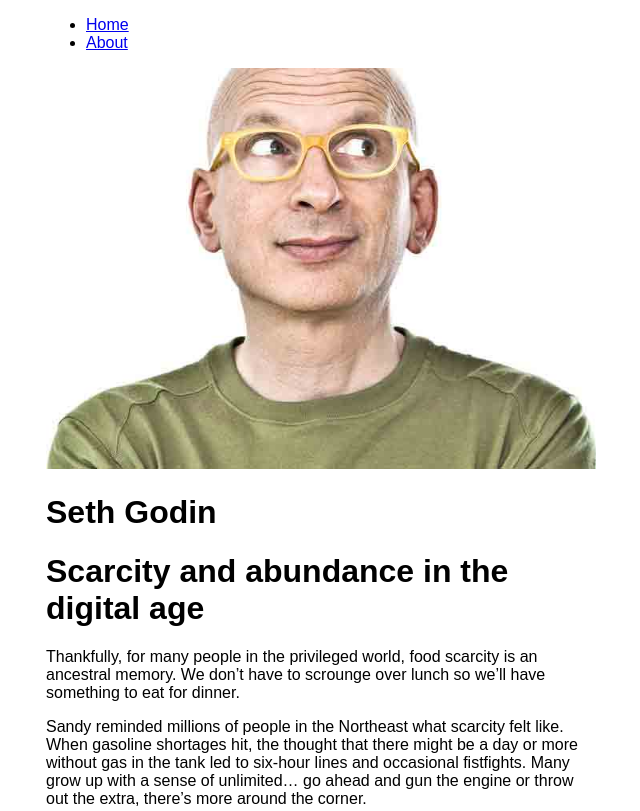
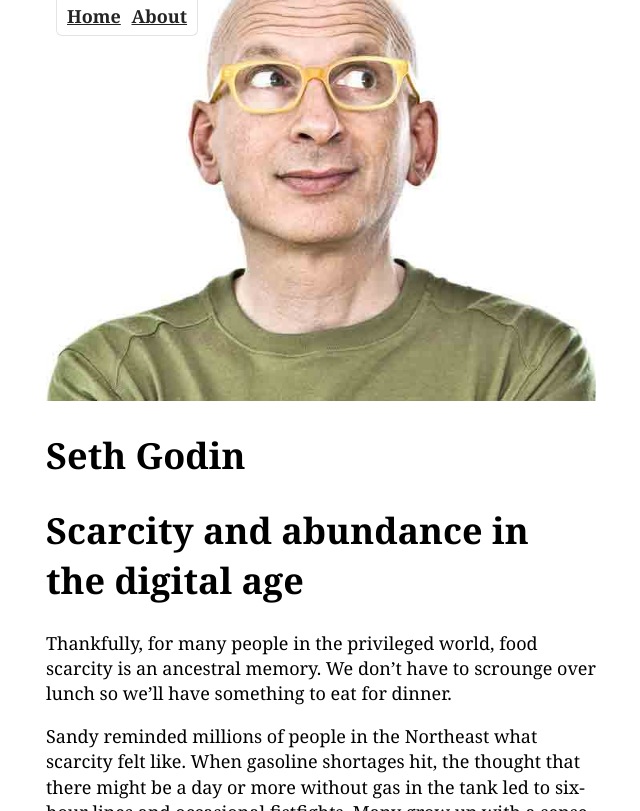
Before and after one commit to olgatertitsa/art336-demo-02-olgatertitsa, a plain HTML site: page index.html in a window 1280 px wide. Shown: the top 811 px of the page, without its empty margins (319-959 px from the left). Drawn offline with nearby package versions, Linux system fonts and the light colour scheme; a script that the page names is missing; a web font is replaced by a local one.

Commit message:
Added fonts and navigation

```diff
--- a/scss/_base.scss
+++ b/scss/_base.scss
@@ -4,6 +4,10 @@ Base Rules
 */
 
 body {
+    background-color: #fff;
+    @include body-font-regular;
+    @include fontSize(18px);
+    line-height: 1.4;
     margin: 0 auto; /*margin on the top is 0, left and right its automatic*/
     max-width: 550px;
     width: 100%;
@@ -14,3 +18,42 @@ img {
     max-width: 100%;
     ///margin:0
 }
+
+nav {
+    background-color: #fff;
+    border: 1px solid $background-color;
+    //border-radius: 6px;//
+    border-bottom-left-radius: 6px;
+    border-bottom-right-radius: 6px;
+    border-top: none;
+    margin-left: 10px;
+    padding: 4px 10px 6px 10px;
+    position: fixed;
+}
+
+nav ul {
+    list-style-type: none;
+    margin:0;
+    padding:0;
+}
+
+nav ul li {
+    display: inline-block; /* so we can display inline, but use block properties so that it responds to margin*/
+    margin: 0 6px 0 0;
+    padding: 0;
+}
+
+nav ul li:last-of-type {
+    margin-right: 0;
+}
+
+a {
+    color: $color;
+    @include body-font-bold;
+    transition: color 350ms linear;
+}
+
+a:hover {
+    color: lighten($color,40%);
+    transition: color 300ms linear;
+}
--- a/scss/_globals.scss
+++ b/scss/_globals.scss
@@ -14,3 +14,50 @@ Globals
     font-size: $size;
     font-size: calculateRem($size);
 }
+
+@font-face {
+  font-family: 'Roboto Slab';
+  font-style: normal;
+  font-weight: 700;
+  src: local('Roboto Slab Bold'), local('RobotoSlab-Bold'), url(http://fonts.gstatic.com/s/robotoslab/v6/dazS1PrQQuCxC3iOAJFEJRMZUMTqD9S0syfqvqacjFo.woff2) format('woff2');
+  unicode-range: U+0000-00FF, U+0131, U+0152-0153, U+02C6, U+02DA, U+02DC, U+2000-206F, U+2074, U+20AC, U+2212, U+2215, U+E0FF, U+EFFD, U+F000;
+}
+
+@font-face {
+  font-family: 'Roboto Slab';
+  font-style: normal;
+  font-weight: 300;
+  src: local('Roboto Slab Light'), local('RobotoSlab-Light'), url(http://fonts.gstatic.com/s/robotoslab/v6/dazS1PrQQuCxC3iOAJFEJZ7-ASEDocFpVYx1Gz4aSTw.woff2) format('woff2');
+  unicode-range: U+0000-00FF, U+0131, U+0152-0153, U+02C6, U+02DA, U+02DC, U+2000-206F, U+2074, U+20AC, U+2212, U+2215, U+E0FF, U+EFFD, U+F000;
+}
+
+@font-face {
+  font-family: 'Yanone Kaffeesatz';
+  font-style: normal;
+  font-weight: 700;
+  src: local('Yanone Kaffeesatz Bold'), local('YanoneKaffeesatz-Bold'), url(http://fonts.gstatic.com/s/yanonekaffeesatz/v7/We_iSDqttE3etzfdfhuPRWOaRr2aRL0G9SOCibVUDmoU24FapfJwyacJ6xNu5rm9.woff2) format('woff2');
+  unicode-range: U+0000-00FF, U+0131, U+0152-0153, U+02C6, U+02DA, U+02DC, U+2000-206F, U+2074, U+20AC, U+2212, U+2215, U+E0FF, U+EFFD, U+F000;
+}
+
+@mixin body-font-regular {
+    font-family: 'Roboto Slab', georgia, serif;
+    font-style: normal;
+    font-weight: 300;
+}
+
+@mixin body-font-bold {
+    font-family: 'Roboto Slab', georgia, serif;
+    font-style: normal;
+    font-weight: 700;
+}
+
+@mixin headline-font {
+    font-family: 'Yanone Kaffeesatz', helvetica, verdana, sans-serif;
+    font-style: normal;
+    font-weight: 700;
+}
+
+// Site Variables
+$background-color: #e6e3e3;
+$color: #242424;
+$color-title: #c45353;
```
Also changed, not shown: index.html (+1 -0 lines), css/main.css.
